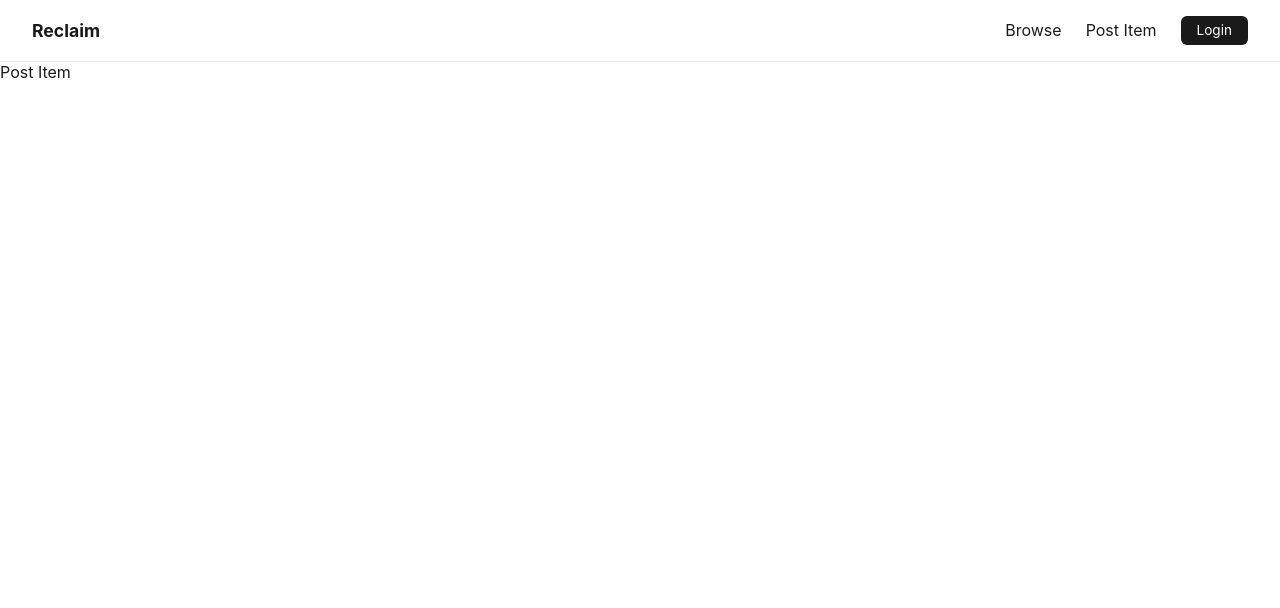
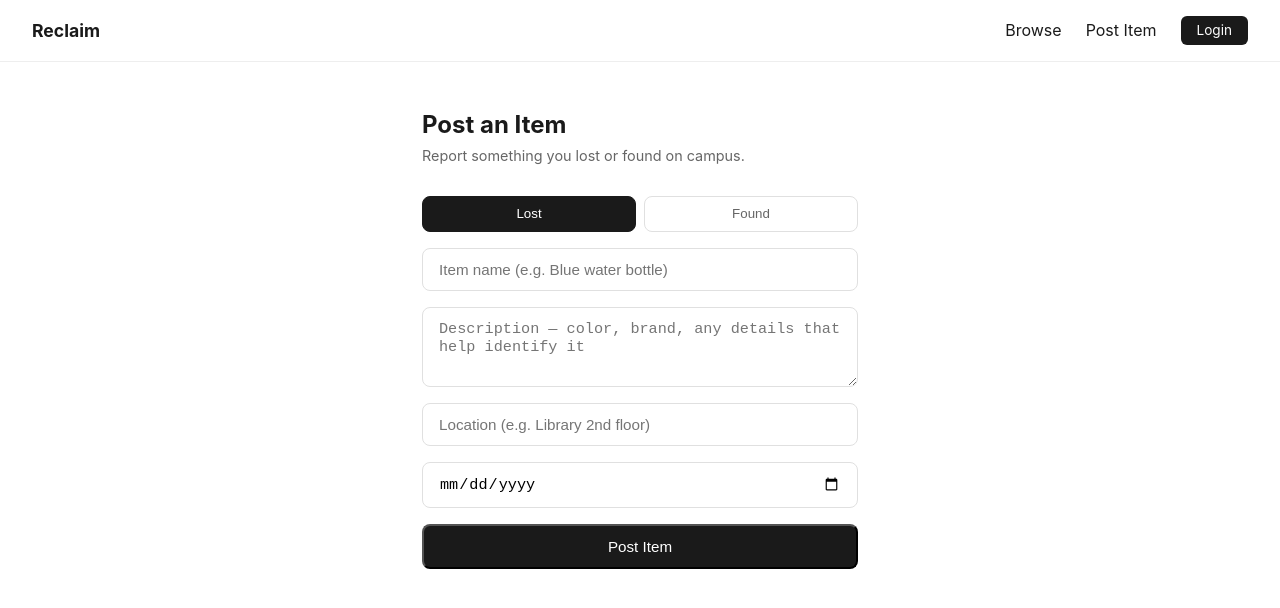
Before and after one commit to garvitdhuran/Reclaim, a React (Vite) app in the folder reclaim/: page /post in a window 1280 px wide. Shown: the top 608 px of the page. Built offline with nearby package versions, Linux system fonts and the light colour scheme.

Commit message:
lost and found system setup

```diff
--- a/reclaim/src/pages/PostItem.jsx
+++ b/reclaim/src/pages/PostItem.jsx
@@ -1,4 +1,150 @@
+import { useState } from 'react'
+import { collection, addDoc, serverTimestamp } from 'firebase/firestore'
+import { db, auth } from '../firebase/config'
+import { useNavigate } from 'react-router-dom'
+
 function PostItem() {
-  return <div>Post Item</div>
+  const [type, setType] = useState('lost')
+  const [title, setTitle] = useState('')
+  const [description, setDescription] = useState('')
+  const [location, setLocation] = useState('')
+  const [date, setDate] = useState('')
+  const [loading, setLoading] = useState(false)
+  const [error, setError] = useState('')
+  const navigate = useNavigate()
+
+  const handleSubmit = async (e) => {
+    e.preventDefault()
+    setError('')
+
+    if (!auth.currentUser) {
+      navigate('/login')
+      return
+    }
+
+    setLoading(true)
+    try {
+      await addDoc(collection(db, 'items'), {
+        type,
+        title,
+        description,
+        location,
+        date,
+        status: 'active',
+        postedBy: auth.currentUser.uid,
+        postedByEmail: auth.currentUser.email,
+        createdAt: serverTimestamp()
+      })
+      navigate('/browse')
+    } catch (err) {
+      setError(err.message)
+    }
+    setLoading(false)
+  }
+
+  return (
+    <div style={{ maxWidth: '500px', margin: '3rem auto', padding: '0 2rem' }}>
+      <h2 style={{ fontWeight: '700', marginBottom: '0.5rem' }}>Post an Item</h2>
+      <p style={{ color: '#666', marginBottom: '2rem', fontSize: '0.9rem' }}>
+        Report something you lost or found on campus.
+      </p>
+
+      {error && <p style={{ color: 'red', marginBottom: '1rem', fontSize: '0.85rem' }}>{error}</p>}
+
+      <form onSubmit={handleSubmit} style={{ display: 'flex', flexDirection: 'column', gap: '1rem' }}>
+
+        {/* Lost or Found toggle */}
+        <div style={{ display: 'flex', gap: '0.5rem' }}>
+          <button
+            type="button"
+            onClick={() => setType('lost')}
+            style={{
+              flex: 1, padding: '0.6rem',
+              borderRadius: '8px', border: '1px solid',
+              borderColor: type === 'lost' ? '#1a1a1a' : '#e0e0e0',
+              background: type === 'lost' ? '#1a1a1a' : '#fff',
+              color: type === 'lost' ? '#fff' : '#666',
+              fontWeight: '500', cursor: 'pointer'
+            }}>
+            Lost
+          </button>
+          <button
+            type="button"
+            onClick={() => setType('found')}
+            style={{
+              flex: 1, padding: '0.6rem',
+              borderRadius: '8px', border: '1px solid',
+              borderColor: type === 'found' ? '#1a1a1a' : '#e0e0e0',
+              background: type === 'found' ? '#1a1a1a' : '#fff',
+              color: type === 'found' ? '#fff' : '#666',
+              fontWeight: '500', cursor: 'pointer'
+            }}>
+            Found
+          </button>
+        </div>
+
+        <input
+          type="text"
+          placeholder="Item name (e.g. Blue water bottle)"
+          value={title}
+          onChange={(e) => setTitle(e.target.value)}
+          required
+          style={inputStyle}
+        />
+
+        <textarea
+          placeholder="Description — color, brand, any details that help identify it"
+          value={description}
+          onChange={(e) => setDescription(e.target.value)}
+          required
+          rows={3}
+          style={{ ...inputStyle, resize: 'vertical' }}
+        />
+
+        <input
+          type="text"
+          placeholder="Location (e.g. Library 2nd floor)"
+          value={location}
+          onChange={(e) => setLocation(e.target.value)}
+          required
+          style={inputStyle}
+        />
+
+        <input
+          type="date"
+          value={date}
+          onChange={(e) => setDate(e.target.value)}
+          required
+          style={inputStyle}
+        />
+
+        <button
+          type="submit"
+          disabled={loading}
+          style={{
+            padding: '0.75rem',
+            background: loading ? '#999' : '#1a1a1a',
+            color: '#fff',
+            borderRadius: '8px',
+            fontSize: '0.95rem',
+            fontWeight: '500',
+            cursor: loading ? 'not-allowed' : 'pointer'
+          }}>
+          {loading ? 'Posting...' : 'Post Item'}
+        </button>
+
+      </form>
+    </div>
+  )
 }
+
+const inputStyle = {
+  padding: '0.75rem 1rem',
+  borderRadius: '8px',
+  border: '1px solid #e0e0e0',
+  fontSize: '0.95rem',
+  outline: 'none',
+  width: '100%'
+}
+
 export default PostItem
```
